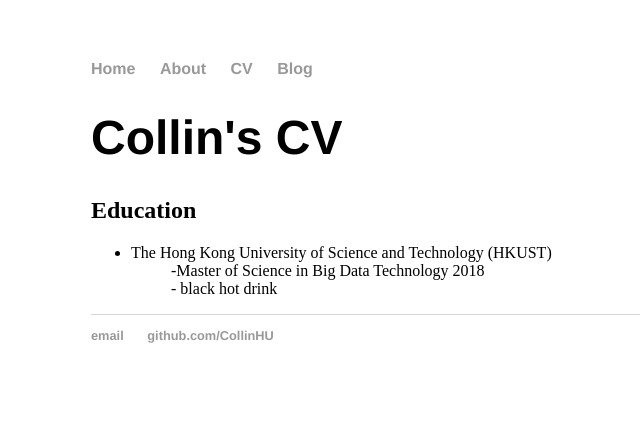
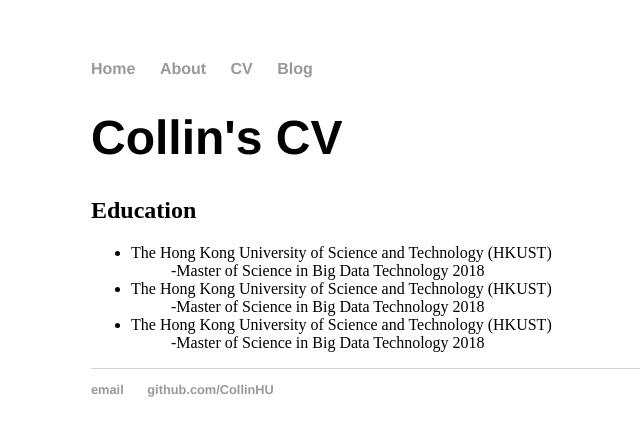
Before and after one commit to CollinHU/CollinHU, a Jekyll site: the page built from cv/index.html, in a window 1280 px wide. Shown: the top 436 px of the page, without its empty margins (101-741 px from the left). Built offline with Jekyll 4.4.1, drawn with Linux system fonts in a browser that asks for light colours.

Commit message:
Update index.html

```diff
--- a/cv/index.html
+++ b/cv/index.html
@@ -7,5 +7,11 @@
 <ul>
   <li>The Hong Kong University of Science and Technology (HKUST)
 	  <dd>-Master of Science in Big Data Technology 2018</dd>
-	<dd>- black hot drink</dd></li>
+ </li>
+ <li>The Hong Kong University of Science and Technology (HKUST)
+	  <dd>-Master of Science in Big Data Technology 2018</dd>
+ </li>
+ <li>The Hong Kong University of Science and Technology (HKUST)
+	  <dd>-Master of Science in Big Data Technology 2018</dd>
+ </li>
 </ul>
```
